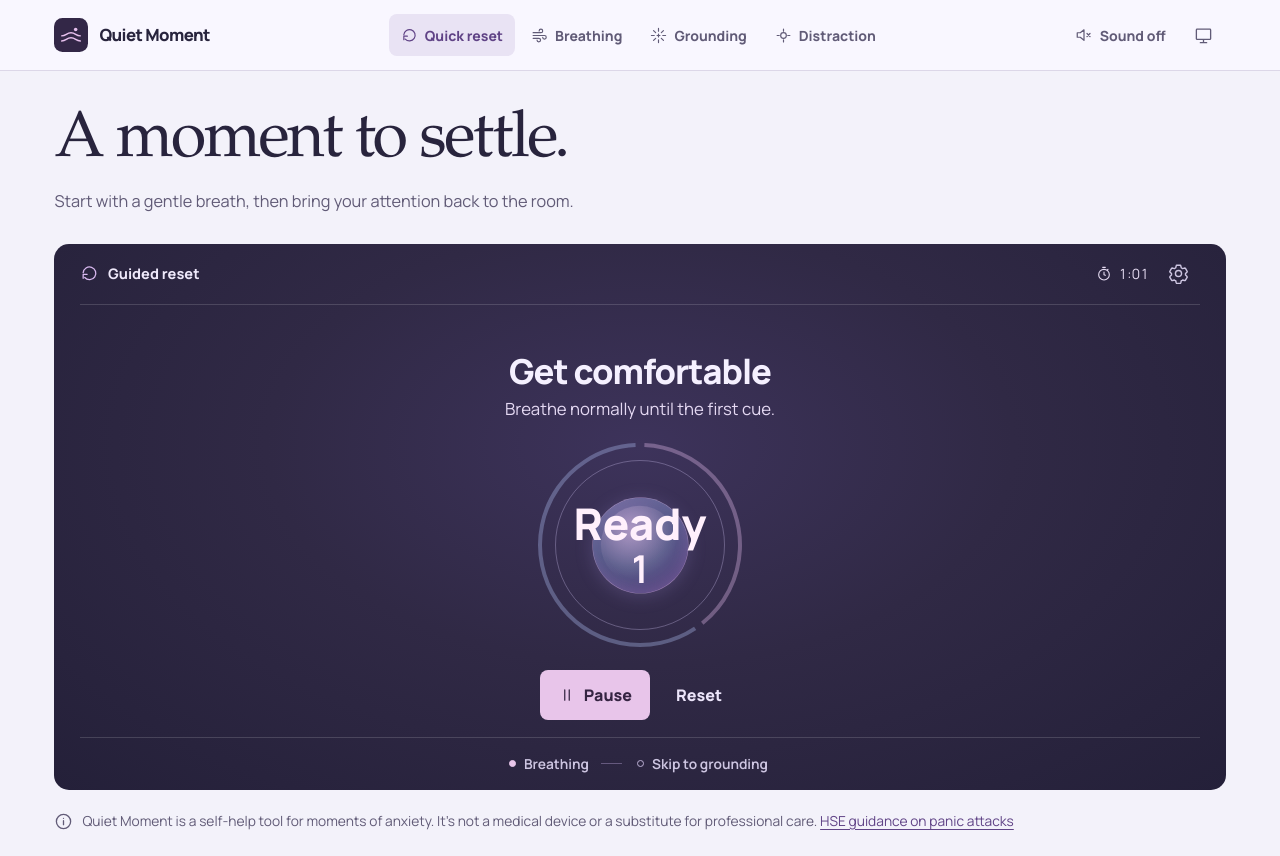
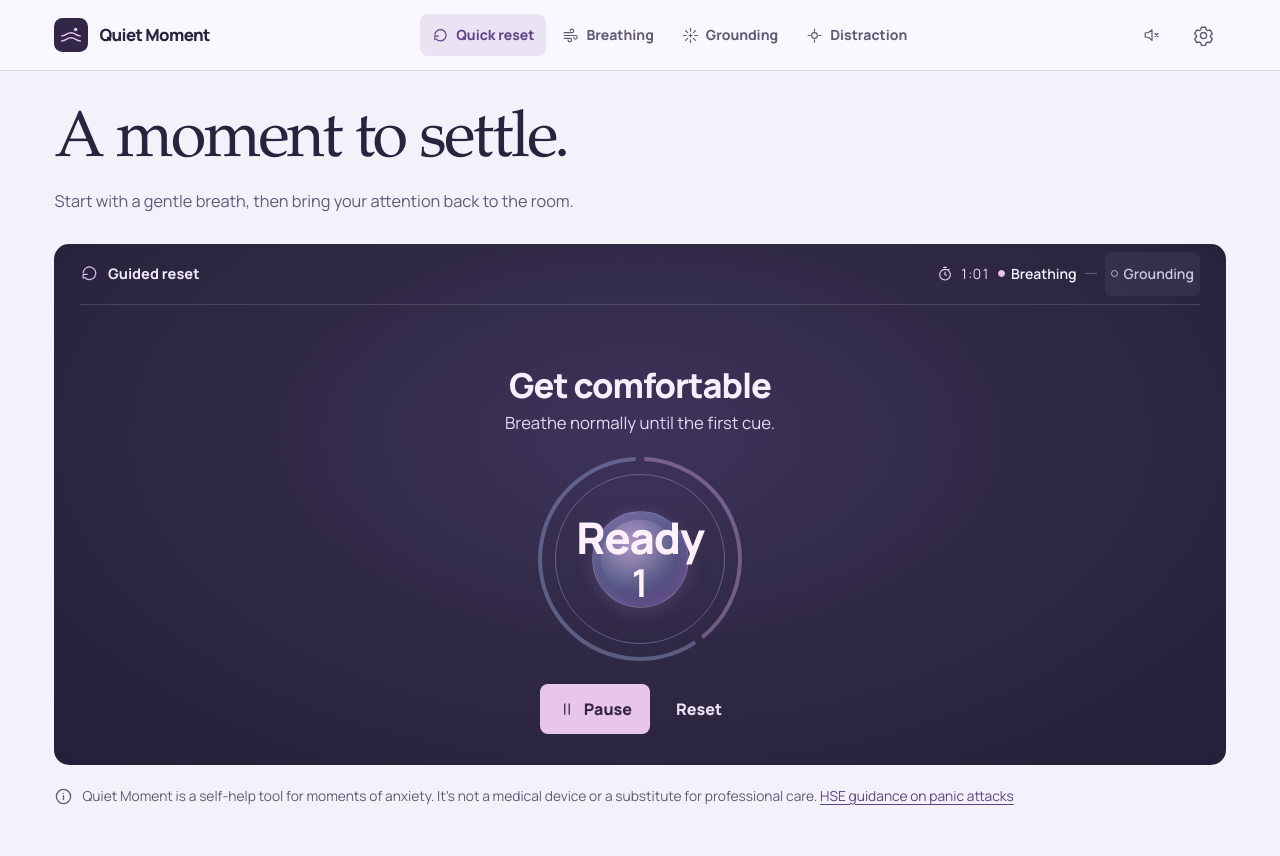
Before and after one commit to SteveWalsh1989/quiet-moment, a Vue app: page / in a window 1280 px wide. Both pictures are taken after a click on the button "Start". After the commit the page ends 831 px from the top, so only its background shows below. Built offline with nearby package versions, Linux system fonts and the light colour scheme.

Commit message:
update settings popover, move to page header

```diff
--- a/src/App.vue
+++ b/src/App.vue
@@ -37,6 +37,7 @@ const current = computed(
 const isGuided = computed(() => view.value === 'reset')
 const isBreathing = computed(() => stage.value === 'breathe')
 const isGrounding = computed(() => stage.value === 'ground')
+const showGuidedStages = computed(() => isGuided.value && stage.value !== 'done')
 const motionEnabled = useMotionPreference(preferences)
 
 let lastSound = preferences.sound === 'off' ? 'lofi' : preferences.sound
@@ -137,14 +138,32 @@ function previewVoice() {
   <div class="site-shell" :class="{ 'breathing-session': isBreathing }">
     <a class="skip-link" href="#main-content">Skip to main content</a>
     <AppHeader
-      v-model:theme="preferences.theme"
       :view="view"
       :playing="playing"
       :audio-message="settingsOpen ? '' : audioMessage"
       @home="view === 'reset' ? returnToStart() : selectView('reset')"
       @navigate="selectView"
       @toggle-sound="toggleSound"
-    />
+    >
+      <template #settings>
+        <SettingsPopover v-model:open="settingsOpen">
+          <SessionSettings
+            :model-value="preferences"
+            :is-breathing="isBreathing"
+            :is-grounding="isGrounding"
+            :is-guided="isGuided"
+            :playing="playing"
+            :audio-message="audioMessage"
+            :voice-message="voiceMessage"
+            :voice-supported="voiceSupported"
+            @update:model-value="updatePreferences"
+            @pick-sound="pickSound"
+            @reset="resetSettings"
+            @preview-voice="previewVoice"
+          />
+        </SettingsPopover>
+      </template>
+    </AppHeader>
     <main id="main-content" class="main-wrap" tabindex="-1">
       <div class="intro-block">
         <h1>{{ current.title }}</h1>
@@ -159,11 +178,17 @@ function previewVoice() {
           :aria-label="current.label"
         >
           <div class="player-top flex items-center justify-between">
-            <div class="player-label inline-flex items-center">
+            <div
+              class="player-label inline-flex items-center"
+              :class="{ 'max-[460px]:sr-only': showGuidedStages }"
+            >
               <AppIcon :name="current.icon" :size="19" />
               <span>{{ isGuided ? 'Guided reset' : current.label }}</span>
             </div>
-            <div class="flex items-center">
+            <div
+              v-if="showGuidedStages || (isBreathing && preferences.countdown)"
+              class="ml-auto flex min-w-0 items-center gap-2"
+            >
               <span
                 v-if="isBreathing && preferences.countdown"
                 class="session-timer inline-flex items-center"
@@ -171,22 +196,29 @@ function previewVoice() {
               >
                 <AppIcon name="timer" :size="16" /> {{ formatTime(remaining) }}
               </span>
-              <SettingsPopover v-model:open="settingsOpen">
-                <SessionSettings
-                  :model-value="preferences"
-                  :is-breathing="isBreathing"
-                  :is-grounding="isGrounding"
-                  :is-guided="isGuided"
-                  :playing="playing"
-                  :audio-message="audioMessage"
-                  :voice-message="voiceMessage"
-                  :voice-supported="voiceSupported"
-                  @update:model-value="updatePreferences"
-                  @pick-sound="pickSound"
-                  @reset="resetSettings"
-                  @preview-voice="previewVoice"
-                />
-              </SettingsPopover>
+              <nav
+                v-if="showGuidedStages"
+                class="flex items-center gap-2 whitespace-nowrap text-sm text-player-muted max-[360px]:gap-1 max-[360px]:text-xs"
+                aria-label="Guided reset stages"
+              >
+                <span class="flow-position" :aria-current="isGrounding ? undefined : 'step'">
+                  <i aria-hidden="true"></i> Breathing
+                </span>
+                <span class="flow-separator" aria-hidden="true"></span>
+                <span v-if="isGrounding" class="flow-position" aria-current="step">
+                  <i aria-hidden="true"></i> Grounding
+                </span>
+                <button
+                  v-else
+                  type="button"
+                  class="flow-position flow-link"
+                  :aria-label="isBreathing ? 'Skip to grounding' : undefined"
+                  :title="isBreathing ? 'Skip to grounding' : undefined"
+                  @click="startGrounding"
+                >
+                  <i aria-hidden="true"></i> Grounding
+                </button>
+              </nav>
             </div>
           </div>
           <BreathingPlayer
@@ -202,7 +234,6 @@ function previewVoice() {
             @pause="breath.pause"
             @resume="breath.resume"
             @stop="returnToStart"
-            @ground="startGrounding"
           />
           <GroundingPlayer
             v-else-if="isGrounding"
--- a/src/components/AppHeader.vue
+++ b/src/components/AppHeader.vue
@@ -2,22 +2,13 @@
 import { exerciseViews } from '../exerciseViews'
 import type { ExerciseView } from '../exerciseViews'
 import AppIcon from './AppIcon.vue'
-import SelectMenu from './SelectMenu.vue'
-import type { ThemePreference } from '../preferences'
 
 defineProps<{ view: ExerciseView; playing: boolean; audioMessage: string }>()
-const theme = defineModel<ThemePreference>('theme', { required: true })
 const emit = defineEmits<{
   home: []
   navigate: [view: ExerciseView]
   toggleSound: []
 }>()
-const themes = [
-  { id: 'system', label: 'System', detail: 'Follow your device', icon: 'monitor' },
-  { id: 'light', label: 'Light', icon: 'sun' },
-  { id: 'dark', label: 'Dark', icon: 'moon' },
-] as const
-
 const markSource = globalThis.quietMomentOffline?.mark ?? './mark.svg'
 </script>
 
@@ -49,20 +40,19 @@ const markSource = globalThis.quietMomentOffline?.mark ?? './mark.svg'
         <div class="relative">
           <button
             type="button"
-            class="sound-shortcut"
+            class="header-icon-button"
             aria-label="Background sound"
             :aria-pressed="playing"
             :title="playing ? 'Mute background sound' : 'Play background sound'"
             @click="emit('toggleSound')"
           >
             <AppIcon :name="playing ? 'sound' : 'mute'" :size="18" />
-            <span>{{ playing ? 'Sound on' : 'Sound off' }}</span>
           </button>
           <p v-if="audioMessage" class="sound-error" role="status">
             {{ audioMessage }}
           </p>
         </div>
-        <SelectMenu v-model="theme" label="Appearance" :options="themes" icon-only />
+        <slot name="settings" />
       </div>
     </div>
   </header>
--- a/src/components/SelectMenu.vue
+++ b/src/components/SelectMenu.vue
@@ -6,8 +6,6 @@ import type { IconName } from './iconPaths'
 const props = defineProps<{
   label: string
   options: readonly { id: T; label: string; detail?: string; icon?: IconName }[]
-  iconOnly?: boolean
-  inlineOptions?: boolean
   descriptionId?: string
   disabled?: boolean
 }>()
@@ -19,8 +17,6 @@ const trigger = ref<HTMLButtonElement | null>(null)
 const list = ref<HTMLElement | null>(null)
 const isOpen = ref(false)
 const active = ref(0)
-const opensAbove = ref(false)
-const maxHeight = ref(0)
 const selected = computed(() => props.options.findIndex((option) => option.id === value.value))
 let search = ''
 let lastKeyTime = 0
@@ -38,15 +34,7 @@ function highlight(index: number) {
 }
 
 function open(index = selected.value) {
-  const rect = trigger.value?.getBoundingClientRect()
-  if (!rect || props.disabled || !props.options.length) return
-  if (!props.inlineOptions) {
-    const above = rect.top
-    const below = window.innerHeight - rect.bottom
-    const preferred = Math.min(328, props.options.length * 55 + 12)
-    opensAbove.value = below < preferred && above > below
-    maxHeight.value = Math.min(preferred, Math.max(104, (opensAbove.value ? above : below) - 16))
-  }
+  if (props.disabled || !props.options.length) return
   isOpen.value = true
   highlight(index)
 }
@@ -143,21 +131,16 @@ onUnmounted(() => document.removeEventListener('pointerdown', closeOutside))
 
 <template>
   <div ref="root" class="select-menu">
-    <label :id="`${id}-label`" :for="id" :class="iconOnly ? 'sr-only' : 'settings-select-label'">
+    <label :id="`${id}-label`" :for="id" class="settings-select-label">
       {{ label }}
     </label>
-    <div class="relative" :class="{ 'mt-[7px]': !iconOnly }">
+    <div class="mt-[7px]">
       <button
         :id="id"
         ref="trigger"
         type="button"
         role="combobox"
-        :class="
-          iconOnly
-            ? 'theme-trigger'
-            : 'control settings-select-trigger flex items-center justify-between gap-3 text-left'
-        "
-        :title="iconOnly ? `${label} · ${options[selected]?.label}` : undefined"
+        class="control settings-select-trigger flex items-center justify-between gap-3 text-left"
         :disabled="disabled"
         :aria-labelledby="`${id}-label`"
         :aria-describedby="descriptionId"
@@ -168,24 +151,15 @@ onUnmounted(() => document.removeEventListener('pointerdown', closeOutside))
         @blur="close"
         @keydown="handleKey"
       >
-        <span :class="{ 'sr-only': iconOnly }">{{ options[selected]?.label }}</span>
-        <AppIcon
-          :name="iconOnly ? (options[selected]?.icon ?? 'monitor') : 'chevron'"
-          :size="iconOnly ? 19 : 16"
-        />
+        <span>{{ options[selected]?.label }}</span>
+        <AppIcon name="chevron" :size="16" />
       </button>
       <div
         v-show="isOpen"
         :id="listId"
         ref="list"
         role="listbox"
-        class="option-popup select-menu-popup"
-        :class="{
-          'select-menu-popup-above': opensAbove,
-          'select-menu-inline': inlineOptions,
-          'theme-popup': iconOnly,
-        }"
-        :style="inlineOptions ? undefined : { maxHeight: `${maxHeight}px` }"
+        class="select-menu-popup"
         :aria-labelledby="`${id}-label`"
       >
         <div
--- a/src/components/SessionSettings.vue
+++ b/src/components/SessionSettings.vue
@@ -43,6 +43,7 @@ const pace = preferenceModel('pace')
 const ground = preferenceModel('ground')
 const countdown = preferenceModel('countdown')
 const motion = preferenceModel('motion')
+const theme = preferenceModel('theme')
 const prep = preferenceModel('prep')
 const volume = preferenceModel('volume')
 const voice = preferenceModel('voice')
@@ -67,6 +68,11 @@ const motionOptions = [
   { id: 'system', label: 'Follow system setting' },
   { id: 'on', label: 'Always animate' },
   { id: 'off', label: 'Keep circle still' },
+] as const
+const themeOptions = [
+  { id: 'system', label: 'System', detail: 'Follow your device', icon: 'monitor' },
+  { id: 'light', label: 'Light', icon: 'sun' },
+  { id: 'dark', label: 'Dark', icon: 'moon' },
 ] as const
 const prepOptions = [
   { id: 0, label: 'Start immediately' },
@@ -146,7 +152,6 @@ function updateNumber(field: (typeof customTimingFields)[number]['id'] | 'durati
           :options="paceOptions"
           :disabled="isBreathing"
           description-id="pace-detail"
-          inline-options
         />
         <p id="pace-detail" class="field-note">{{ selectedPace?.detail }}</p>
         <div v-if="preferences.pace === 'custom'" class="timing-fields">
@@ -179,7 +184,6 @@ function updateNumber(field: (typeof customTimingFields)[number]['id'] | 'durati
           label="Breathing duration"
           :options="durationOptions"
           :disabled="isBreathing"
-          inline-options
         />
         <label v-if="storedDuration === 'custom'" class="extra-input"
           >Seconds (15–600)<input
@@ -202,21 +206,18 @@ function updateNumber(field: (typeof customTimingFields)[number]['id'] | 'durati
           label="Preparation countdown"
           :options="prepOptions"
           :disabled="isBreathing"
-          inline-options
         />
       </div>
       <div class="settings-row">
-        <SelectMenu
-          v-model="ground"
-          label="Grounding exercise"
-          :options="groundingOptions"
-          inline-options
-        />
+        <SelectMenu v-model="ground" label="Grounding exercise" :options="groundingOptions" />
         <p v-if="isGuided && isGrounding" class="field-note">Changes apply to your next reset.</p>
       </div>
     </div>
 
     <div v-else-if="settingsTab === 'display'" class="settings-body">
+      <div class="settings-row">
+        <SelectMenu v-model="theme" label="Appearance" :options="themeOptions" />
+      </div>
       <div class="settings-row">
         <label class="switch-row">
           <span>Show countdowns</span>
@@ -227,12 +228,7 @@ function updateNumber(field: (typeof customTimingFields)[number]['id'] | 'durati
         </p>
       </div>
       <div class="settings-row">
-        <SelectMenu
-          v-model="motion"
-          label="Breathing animation"
-          :options="motionOptions"
-          inline-options
-        />
+        <SelectMenu v-model="motion" label="Breathing animation" :options="motionOptions" />
       </div>
     </div>
 
--- a/src/components/SettingsPopover.vue
+++ b/src/components/SettingsPopover.vue
@@ -86,12 +86,12 @@ onUnmounted(() => {
   <button
     ref="trigger"
     type="button"
-    class="settings-trigger"
-    aria-label="Session settings"
+    class="header-icon-button"
+    aria-label="Settings"
     aria-haspopup="dialog"
     :aria-expanded="isOpen"
     aria-controls="session-settings"
-    title="Session settings"
+    title="Settings"
     popovertarget="session-settings"
     @click="handleTrigger"
   >
@@ -109,7 +109,7 @@ onUnmounted(() => {
     @click.self="dismissFallback"
   >
     <div class="settings-popover-header flex items-center justify-between">
-      <h2 id="settings-heading">Session settings</h2>
+      <h2 id="settings-heading">Settings</h2>
       <button
         type="button"
         class="settings-close"
--- a/src/features/breathing/BreathingPlayer.vue
+++ b/src/features/breathing/BreathingPlayer.vue
@@ -19,7 +19,6 @@ const emit = defineEmits<{
   pause: []
   resume: []
   stop: []
-  ground: []
 }>()
 
 const breathCue = computed(() => {
@@ -45,6 +44,14 @@ const orbLabel = computed(() => {
 })
 
 const orbCue = computed(() => breathingCues[props.phase?.name ?? 'prepare'].shortLabel)
+const isDirectionCue = computed(
+  () => props.phase?.name === 'inhale' || props.phase?.name === 'exhale',
+)
+const activeInstruction = computed(() =>
+  isDirectionCue.value
+    ? `${breathCue.value.title} ${breathCue.value.instruction.toLowerCase()}`
+    : breathCue.value.instruction,
+)
 
 const ringSegments = computed(() =>
   props.rhythm.steps.map((step) => {
@@ -81,8 +88,8 @@ function activateCircle() {
       :aria-live="isBreathing ? 'polite' : 'off'"
       aria-atomic="true"
     >
-      <h2 tabindex="-1">{{ breathCue.title }}</h2>
-      <p>{{ breathCue.instruction }}</p>
+      <h2 tabindex="-1">{{ isBreathCue ? activeInstruction : breathCue.title }}</h2>
+      <p v-if="!isBreathCue">{{ breathCue.instruction }}</p>
     </div>
     <div class="orb-area">
       <button
@@ -134,7 +141,15 @@ function activateCircle() {
           <span>Resume</span>
         </span>
         <span v-else class="orb-cue" aria-hidden="true">
-          <span class="text-[length:clamp(1.875rem,21cqi,5rem)] font-extrabold">{{ orbCue }}</span>
+          <span
+            class="font-extrabold tracking-tight"
+            :class="
+              isDirectionCue
+                ? 'text-[length:clamp(2rem,calc(31cqi_-_0.875rem),7.5rem)]'
+                : 'text-[length:clamp(1.875rem,21cqi,5rem)]'
+            "
+            >{{ orbCue }}</span
+          >
           <span v-if="countdown" class="orb-counter">{{ phase?.seconds }}</span>
         </span>
       </button>
@@ -154,14 +169,7 @@ function activateCircle() {
       <button type="button" class="on-dark-button" @click="emit('stop')">Reset</button>
     </div>
   </div>
-  <div class="player-bottom">
-    <template v-if="isGuided">
-      <span class="flow-position"><i class="active"></i> Breathing</span>
-      <span class="flow-separator" aria-hidden="true"></span>
-      <button type="button" class="flow-position flow-link" @click="emit('ground')">
-        <i></i> {{ isBreathing ? 'Skip to grounding' : 'Grounding' }}
-      </button>
-    </template>
-    <span v-else>Let the timing be a guide. Breathe at your own pace.</span>
+  <div v-if="!isGuided" class="player-bottom">
+    Let the timing be a guide. Breathe at your own pace.
   </div>
 </template>
--- a/src/features/grounding/GroundingPlayer.vue
+++ b/src/features/grounding/GroundingPlayer.vue
@@ -88,12 +88,5 @@ function changeStep(index: number) {
       Back
     </button>
   </div>
-  <div class="player-bottom">
-    <template v-if="isGuided">
-      <span class="flow-position"><i></i> Breathing</span>
-      <span class="flow-separator" aria-hidden="true"></span>
-      <span class="flow-position"><i class="active"></i> Grounding</span>
-    </template>
-    <span v-else>Take your time. You can skip any prompt.</span>
-  </div>
+  <div v-if="!isGuided" class="player-bottom">Take your time. You can skip any prompt.</div>
 </template>
--- a/src/styles/layout.css
+++ b/src/styles/layout.css
@@ -18,48 +18,33 @@
   @apply gap-[4px];
 }
 
-.main-nav button,
-.sound-shortcut,
-.theme-trigger {
+.main-nav button {
   @apply inline-flex items-center justify-center gap-[7px] min-h-[42px] p-[0_12px] rounded-lg text-muted;
-  @apply whitespace-nowrap text-[length:0.875rem] font-[750];
+  @apply whitespace-nowrap text-sm font-[750];
 }
 
 .main-nav button:hover,
-.sound-shortcut:hover,
-.theme-trigger:hover,
-.theme-trigger[aria-expanded='true'] {
+.header-icon-button:hover {
   @apply bg-hover text-ink;
 }
 
-.main-nav button[aria-current] {
+.main-nav button[aria-current],
+.header-icon-button[aria-pressed='true'],
+.header-icon-button[aria-expanded='true'] {
   @apply bg-selected text-accent-ink;
 }
 
-.sound-shortcut {
-  @apply min-h-[44px] px-[8px];
+.topbar-actions {
+  @apply gap-2;
 }
 
-.topbar-actions {
-  @apply gap-[8px];
-}
-
-.theme-trigger {
-  @apply w-[44px] min-h-[44px] p-0;
-}
-
-.theme-popup {
-  @apply left-auto w-[min(208px,_calc(100vw_-_28px))];
-}
-
-.option-popup,
-.sound-error {
-  @apply absolute z-[5] p-[5px] border border-solid border-line rounded-[11px] bg-panel;
-  @apply shadow-[0_10px_28px_var(--popup-shadow)];
+.header-icon-button {
+  @apply grid h-11 w-11 place-items-center rounded-lg text-muted;
 }
 
 .sound-error {
-  @apply top-[calc(100%_+_7px)] right-0 w-[min(252px,_calc(100vw_-_36px))];
+  @apply absolute z-[4] top-[calc(100%_+_7px)] right-0 w-[min(252px,_calc(100vw_-_36px))];
+  @apply p-[10px] border border-solid border-line rounded-[11px] bg-panel shadow-[0_10px_28px_var(--popup-shadow)];
 }
 
 .popup-option {
@@ -67,7 +52,6 @@
 }
 
 .popup-option:hover,
-.popup-option[aria-pressed='true'],
 .popup-option[aria-selected='true'] {
   @apply bg-selected text-accent-ink;
 }
@@ -84,10 +68,6 @@
 .popup-option small,
 .sound-error {
   @apply text-muted text-[length:0.78rem];
-}
-
-.sound-error {
-  @apply z-[4] p-[10px];
 }
 
 .main-wrap {
--- a/src/styles/player.css
+++ b/src/styles/player.css
@@ -14,22 +14,8 @@
   @apply text-[#d8b8ef];
 }
 
-.settings-trigger,
-.settings-close {
-  @apply grid w-[44px] h-[44px] place-items-center rounded-[9px];
-}
-
-.settings-trigger {
-  @apply text-player-muted;
-}
-
-.settings-trigger:hover,
-.settings-trigger[aria-expanded='true'] {
-  @apply text-white bg-[#ffffff19];
-}
-
 .session-timer {
-  @apply gap-[7px] mr-[7px] text-[#e5dbf1] text-[length:0.88rem] tabular-nums;
+  @apply gap-[7px] text-[#e5dbf1] text-[length:0.88rem] tabular-nums;
 }
 
 .breathing-stage {
@@ -144,11 +130,7 @@
 }
 
 .breath-copy-active h2 {
-  @apply sr-only;
-}
-
-.breath-copy-active p {
-  @apply text-[#f3dbf7] row-start-2 font-bold leading-[1.3];
+  @apply row-start-2 text-[#f3dbf7] text-[length:clamp(1.05rem,_1.25vw,_1.4rem)] font-bold leading-[1.3] tracking-normal;
 }
 
 .player-actions {
@@ -191,27 +173,31 @@
 }
 
 .flow-position {
-  @apply inline-flex items-center gap-[8px] whitespace-nowrap;
+  @apply inline-flex items-center gap-1.5 font-semibold;
 }
 
 .flow-position i {
-  @apply w-[7px] h-[7px] border border-solid border-[#bdb0d5] rounded-full;
+  @apply w-[7px] h-[7px] shrink-0 border border-solid border-[#bdb0d5] rounded-full;
 }
 
-.flow-position i.active {
+.flow-position[aria-current='step'] {
+  @apply text-on-player;
+}
+
+.flow-position[aria-current='step'] i {
   @apply bg-action border-action;
 }
 
 .flow-separator {
-  @apply w-[21px] h-[1px] bg-[#b2a1d26b];
+  @apply w-3 h-px shrink-0 bg-[#b2a1d26b];
 }
 
 .flow-link {
-  @apply p-[5px_3px];
+  @apply min-h-11 rounded-md bg-[#ffffff0d] px-1.5;
 }
 
 .flow-link:hover {
-  @apply text-white underline underline-offset-[4px];
+  @apply bg-[#ffffff14] text-white underline underline-offset-4;
 }
 
 .prompt-content {
```
Also changed, not shown: src/styles/responsive.css (+1 -7 lines), src/styles/settings.css (+2 -18 lines), 1 other file (tests, documents, lock files or other folders).
